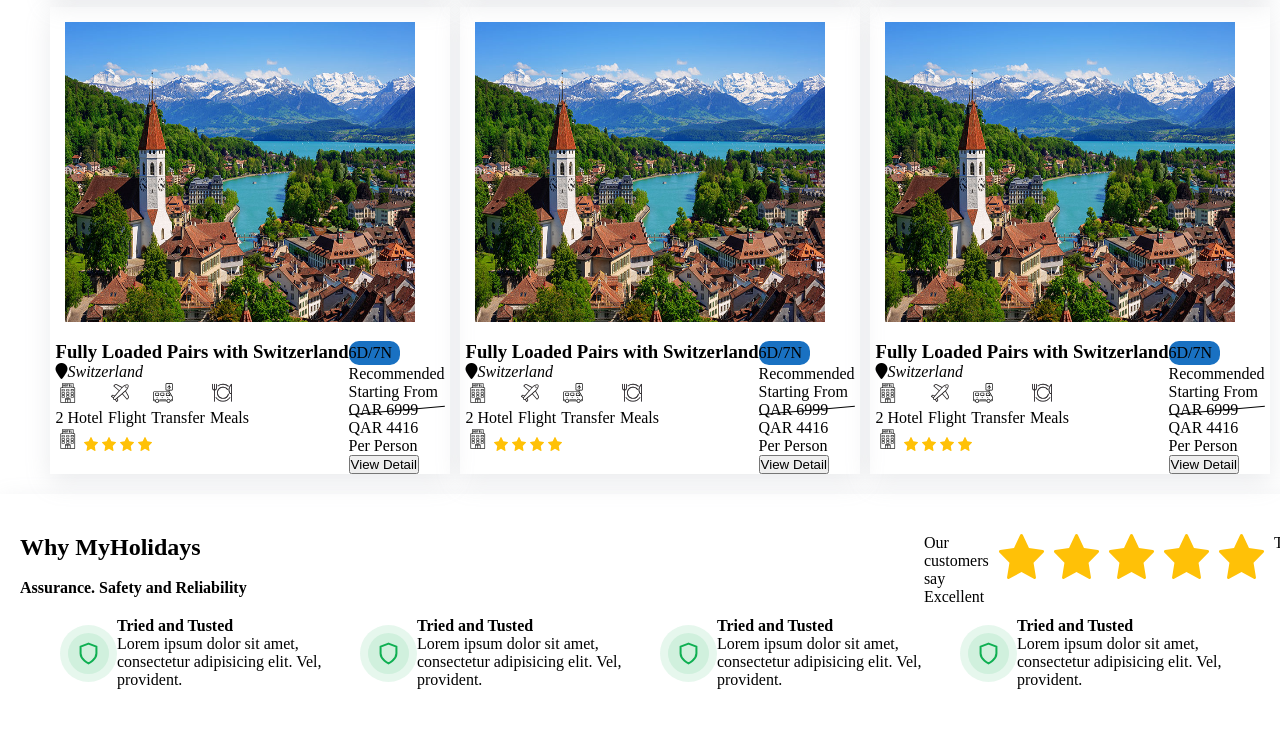
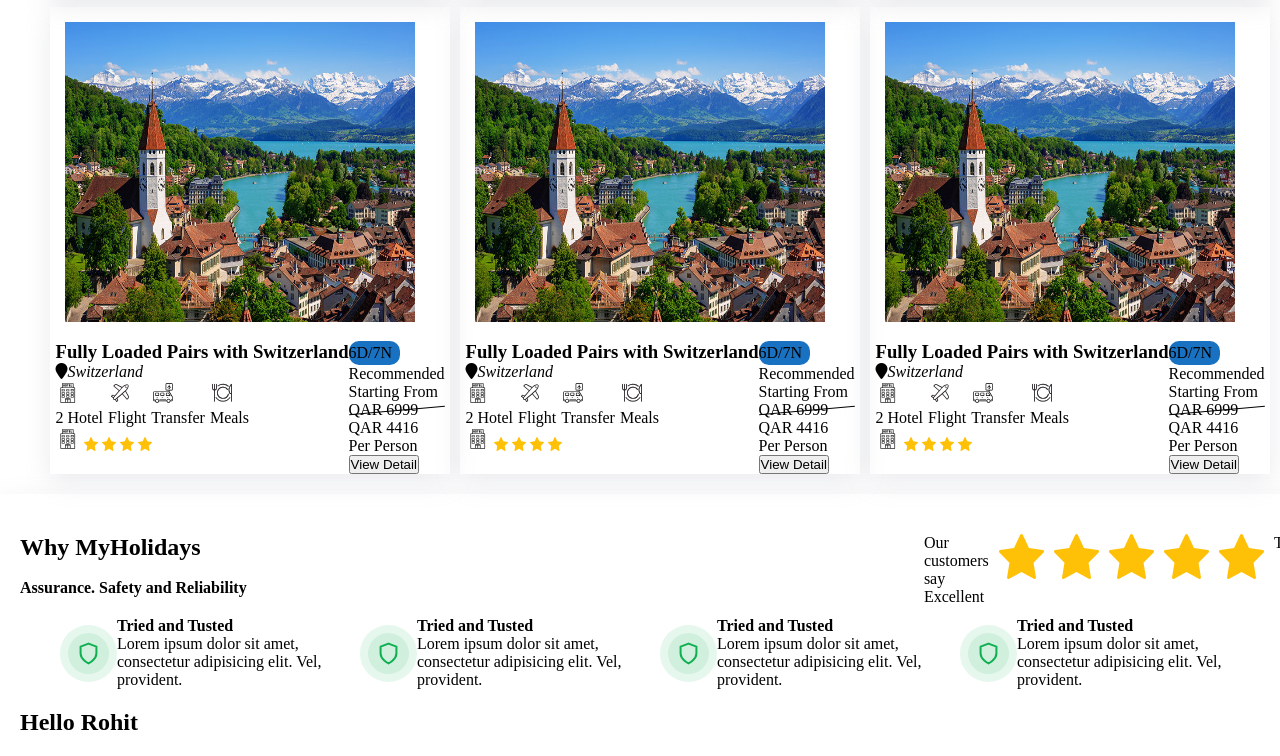
Before and after one commit to officialdeepak987/My-Holidays, a plain HTML site: page index.html in a window 1280 px wide. Shown: the part 1052-1808 px from the top of the page. Before the commit the page ends 1781 px from the top, so only its background shows below. Drawn offline with Linux system fonts and the light colour scheme.

Commit message:
index.html
Hello rohit

```diff
--- a/index.html
+++ b/index.html
@@ -504,6 +504,7 @@
         </div>
     </div>
 
+        <h1> Hello Rohit </h1>
 
     </section>
 </body>
```
